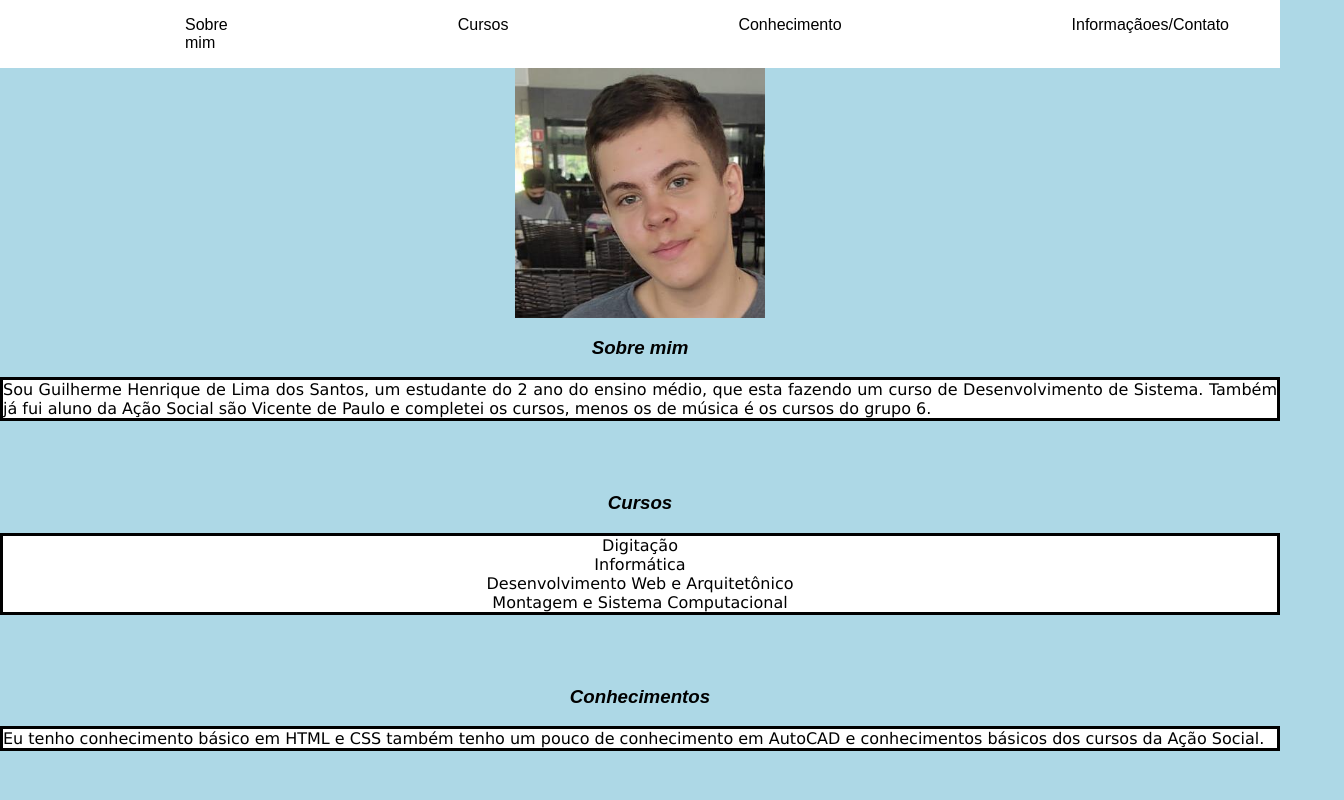
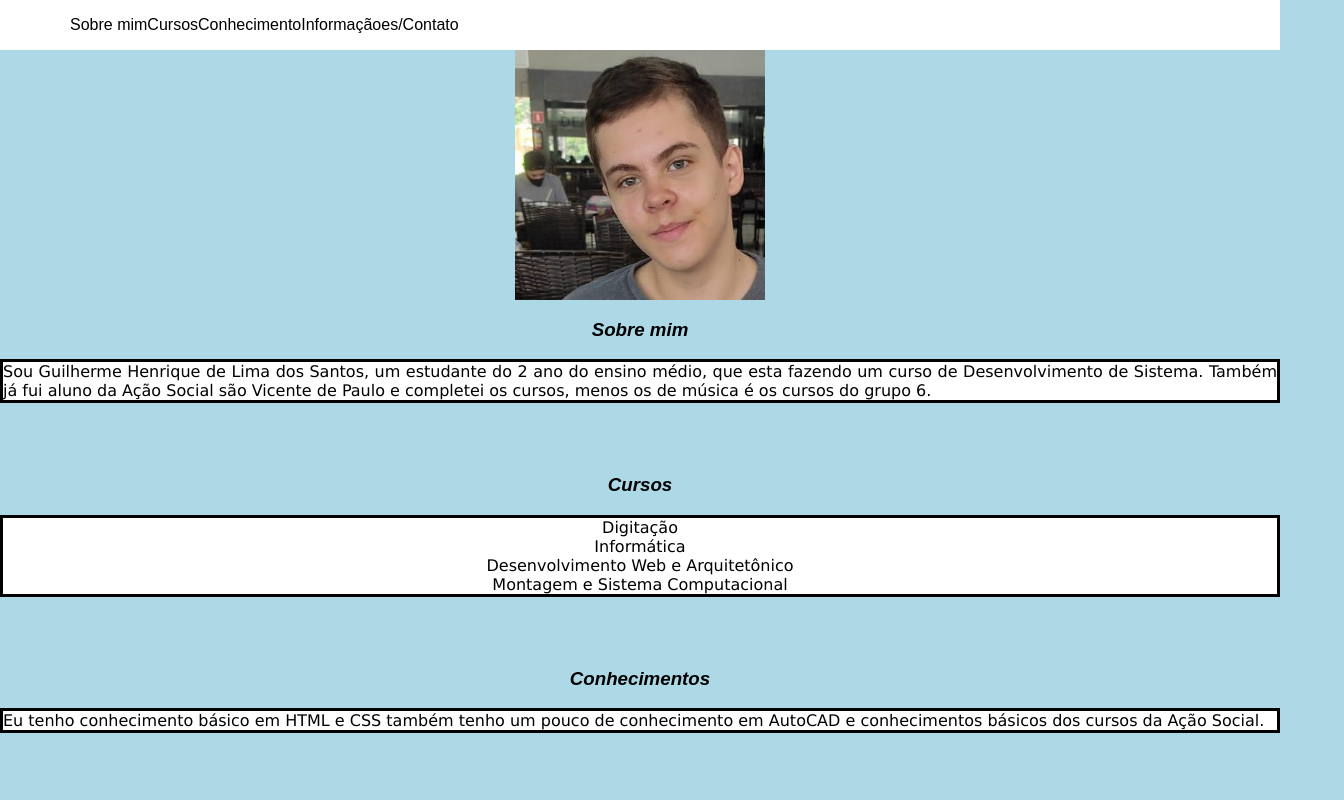
Before and after one commit to GuilhermeLimaSantos/Portifolio, a plain HTML site: page index.html in a window 1280 px wide. Shown: the top 800 px of the page, 1344 px wide, since content can reach past the window. Drawn offline with Linux system fonts and the light colour scheme.

Commit message:
Update style.css

```diff
--- a/style.css
+++ b/style.css
@@ -24,7 +24,7 @@ nav, ul {
 }
 
 li {
-  padding: 0 115px;
+  padding: 0 115;
 }
 
 li:hover {
```
